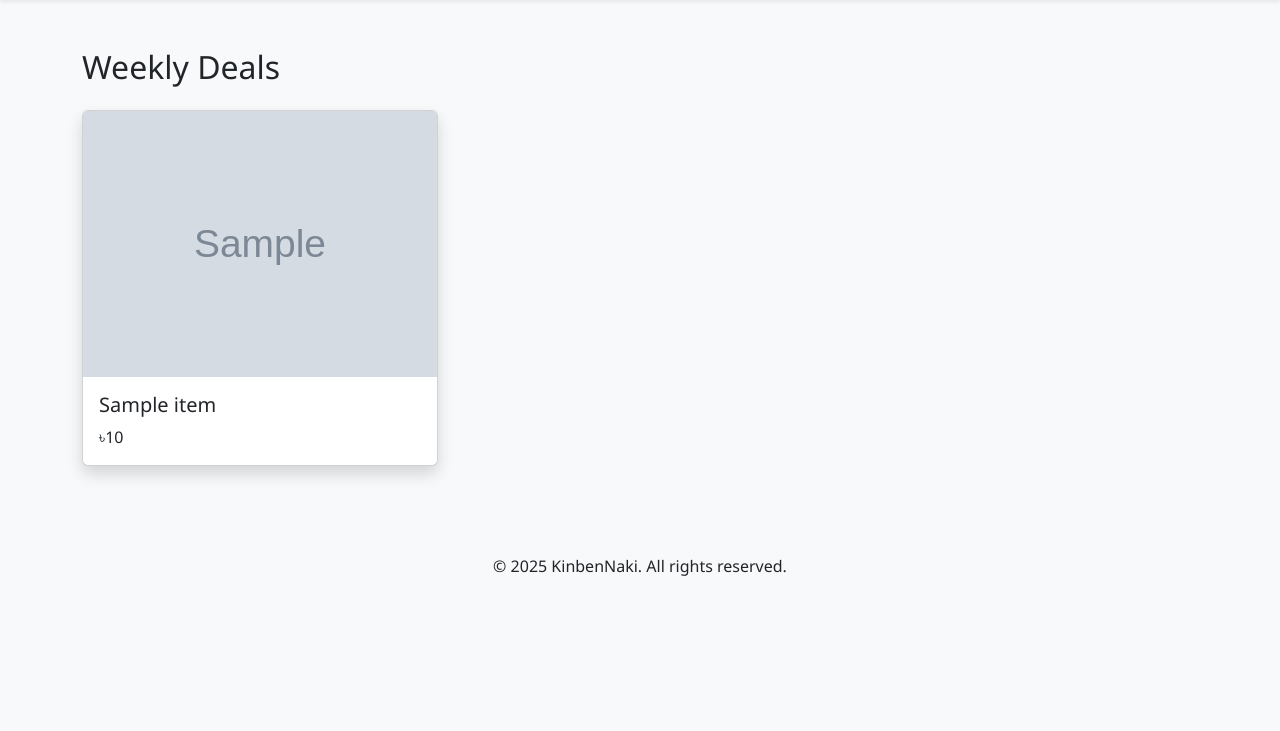
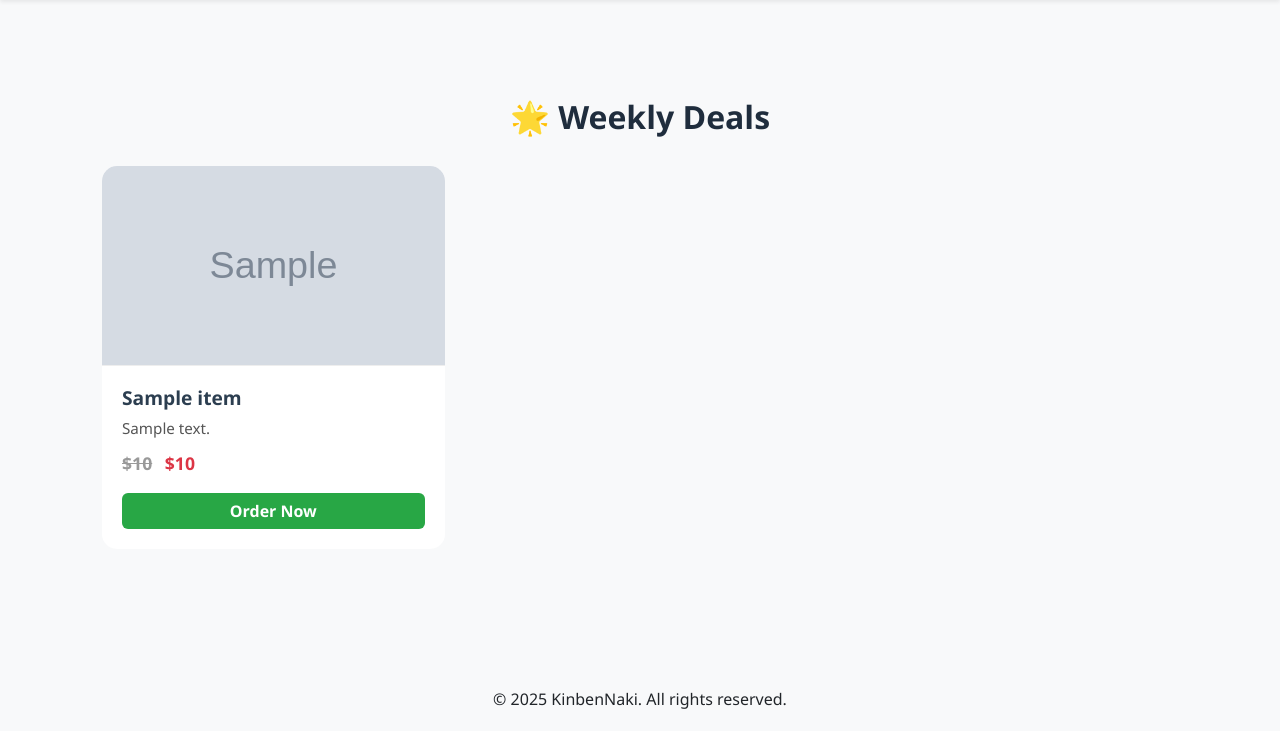
Before and after one commit to r-22201030/DjangoProject2, a Django app: template templates/weekly_deals.html in a window 1280 px wide. Shown: the part 69-800 px from the top of the page. Run offline with Django 5.2, Linux system fonts and the light colour scheme; the template is opened without the code that fills it: most values are stand-ins (such as "Sample title", 1, 10 or a date in 2020); grey boxes marked "Sample" are stand-in pictures; parts of the project's set-up code (start-up, migrations or seed data) failed here and were passed over.

Commit message:
mohona commit

```diff
--- a/templates/category.html
+++ b/templates/category.html
@@ -43,7 +43,7 @@
       }
 
       .category-item h3 {
-        color: #007bff;
+        color: #349129;
         font-size: 24px;
       }
 
--- a/templates/weekly_deals.html
+++ b/templates/weekly_deals.html
@@ -1,20 +1,117 @@
 {% extends 'base.html' %}
 
 {% block content %}
-  <h2 class="mb-4">Weekly Deals</h2>
+<!DOCTYPE html>
+<html lang="en">
+<head>
+  <meta charset="UTF-8">
+  <title>Weekly Deals</title>
+  <style>
+    .weekly-deals-container {
+      max-width: 1200px;
+      margin: 50px auto;
+      padding: 0 20px;
+    }
+
+    h2.text-center {
+      font-weight: 700;
+      color: #1f2d3d;
+      margin-bottom: 30px;
+    }
+
+    .card {
+      border: none;
+      border-radius: 15px;
+      overflow: hidden;
+      transition: transform 0.2s ease-in-out, box-shadow 0.2s ease-in-out;
+      height: 100%;
+    }
+
+    .card:hover {
+      transform: translateY(-5px);
+      box-shadow: 0 8px 20px rgba(0, 0, 0, 0.15);
+    }
+
+    .card-img-top {
+      height: 200px;
+      object-fit: cover;
+      border-bottom: 1px solid #eee;
+    }
+
+    .card-body {
+      padding: 20px;
+    }
+
+    .card-title {
+      font-size: 1.2rem;
+      font-weight: 600;
+      color: #2c3e50;
+    }
+
+    .card-text {
+      font-size: 0.95rem;
+      color: #555;
+      margin-bottom: 10px;
+    }
+
+    .price-tag {
+      font-weight: bold;
+      font-size: 1.1rem;
+    }
+
+    .price-tag del {
+      color: #999;
+      margin-right: 8px;
+    }
+
+    .btn-success {
+      background-color: #28a745;
+      border: none;
+      font-weight: bold;
+      transition: background-color 0.2s ease;
+    }
+
+    .btn-success:hover {
+      background-color: #218838;
+    }
+
+    .no-deals {
+      text-align: center;
+      color: #777;
+      margin-top: 40px;
+      font-style: italic;
+    }
+  </style>
+</head>
+<body>
+
+<div class="weekly-deals-container">
+  <h2 class="text-center">🌟 Weekly Deals</h2>
+
   <div class="row">
-    {% for item in deals %}
+    {% for item in weekly_deals %}
       <div class="col-md-4 mb-4">
-        <div class="card h-100 shadow">
-          <img src="{{ item.image.url }}" class="card-img-top" alt="{{ item.name }}">
-          <div class="card-body">
+        <div class="card">
+          {% if item.image %}
+            <img src="{{ item.image.url }}" class="card-img-top" alt="{{ item.name }}">
+          {% endif %}
+          <div class="card-body d-flex flex-column">
             <h5 class="card-title">{{ item.name }}</h5>
-            <p class="card-text">৳{{ item.price }}</p>
+            <p class="card-text">{{ item.description|truncatewords:15 }}</p>
+            <p class="price-tag">
+              <del>${{ item.price }}</del>
+              <span class="text-danger">${{ item.discount_price }}</span>
+            </p>
+            <a href="{% url 'place_order' item.id %}" class="btn btn-success mt-auto">Order Now</a>
           </div>
         </div>
       </div>
     {% empty %}
-      <p>No deals available right now.</p>
+      <p class="no-deals">No weekly deals available right now. Check back soon!</p>
     {% endfor %}
   </div>
+</div>
+
+</body>
+</html>
 {% endblock %}
```
